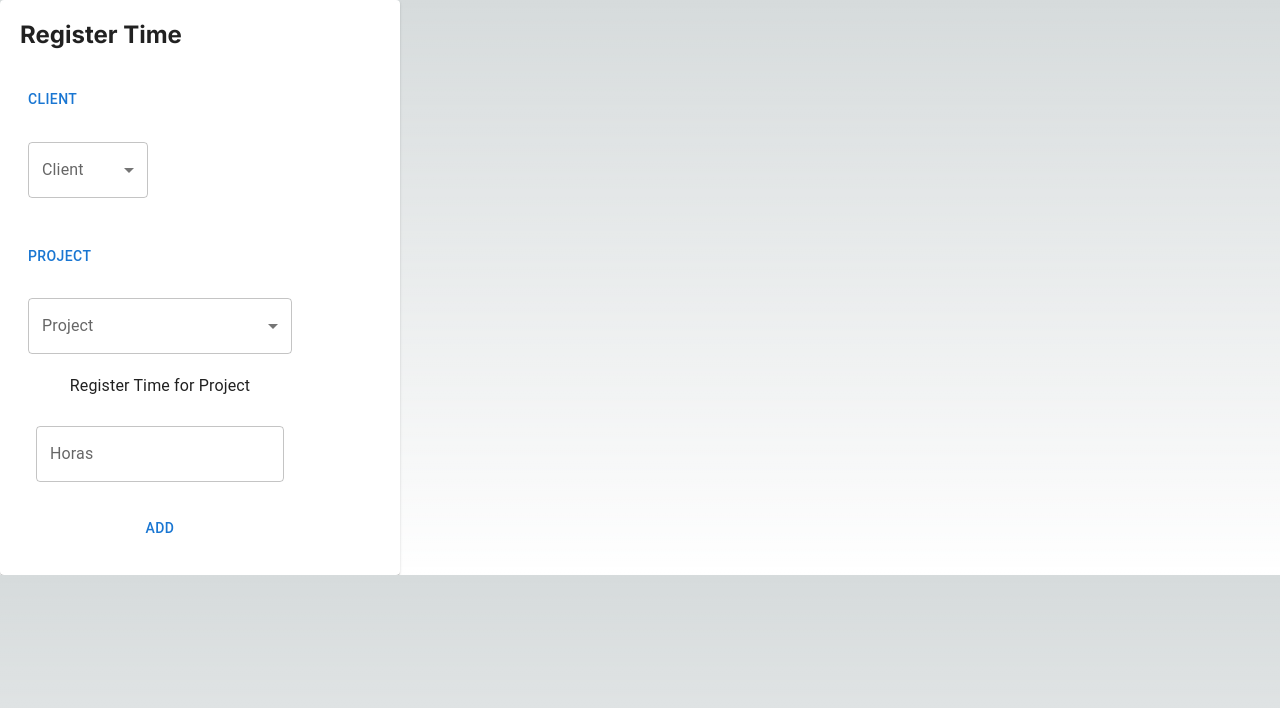
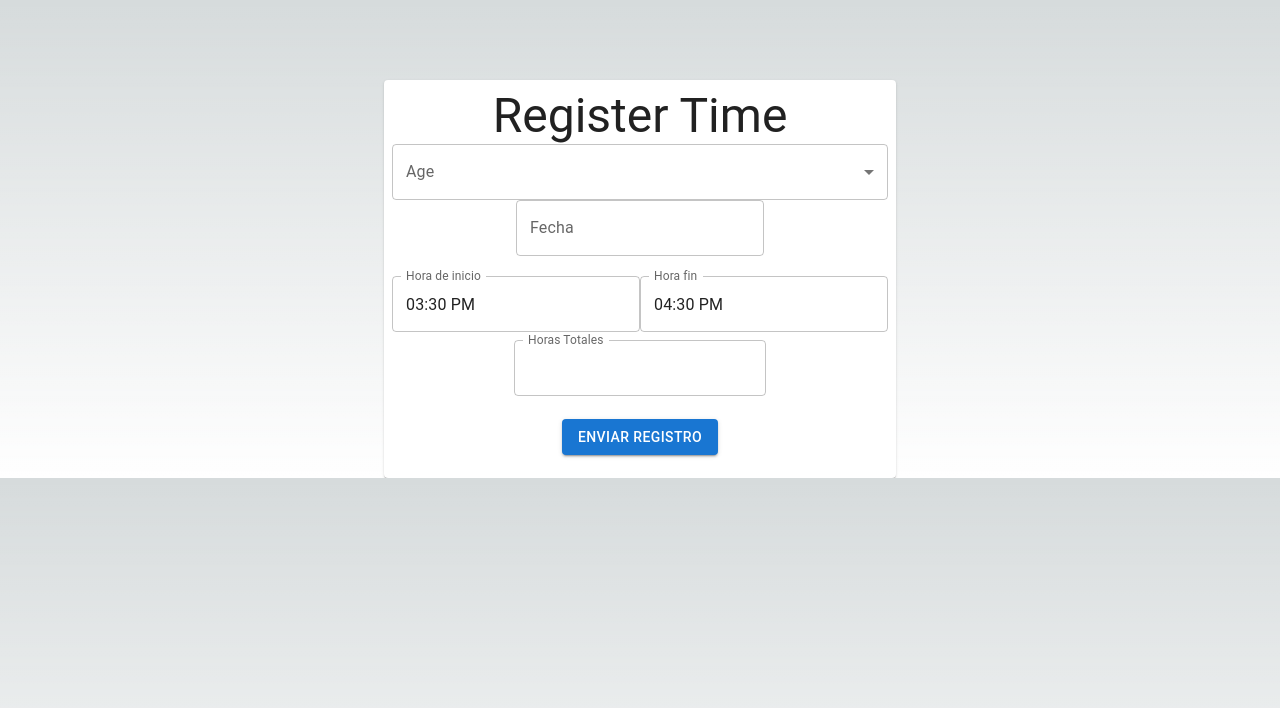
Before and after one commit to CanarioTOMAS/social-time, a Next.js app in the folder frontend/: page /pages/registerTime in a window 1280 px wide. Shown: the top 708 px of the page. Built offline with nearby package versions, Linux system fonts and the light colour scheme.

Commit message:
Formulario Register Time incompleto

```diff
--- a/frontend/src/app/features/register-time/components/form-registerTime.tsx
+++ /dev/null
@@ -1,138 +0,0 @@
-"use client";
-import React, { useState } from "react";
-import {
-  Box,
-  Button,
-  Card,
-  FormControl,
-  Grid,
-  InputLabel,
-  MenuItem,
-  Select,
-  SelectChangeEvent,
-  TextField,
-  Typography,
-} from "@mui/material";
-
-const styles = {
-  cardContainer: {
-    display: "flex",
-    justifyContent: "center",
-    alignItems: "center",
-    height: "100vh",
-  },
-  card: {
-    width: 400,
-    padding: 20,
-  },
-};
-
-export default function FormRegisterTime() {
-  const [Client, setClient] = useState<string | number>("");
-  const [Project, setProject] = useState<string | number>("");
-  const [openClient, setOpenClient] = useState(false);
-  const [openProject, setOpenProject] = useState(false);
-
-  const handleChange = (event: SelectChangeEvent<typeof Client>) => {
-    setClient(event.target.value);
-  };
-  const handleChange2 = (event: SelectChangeEvent<typeof Project>) => {
-    setProject(event.target.value);
-  };
-
-  const handleClose = () => {
-    setOpenClient(false);
-    setOpenProject(false);
-  };
-
-  const handleOpen = () => {
-    setOpenProject(false);
-    setOpenClient(false);
-  };
-
-  return (
-    <>
-      <Box>
-        <Card style={styles.card}>
-          <Grid container spacing={2}>
-            <Grid item xs={12}>
-              <h2>Register Time</h2>
-            </Grid>
-
-            <Grid item xs={12}>
-              <Button sx={{ display: "block", mt: 2 }} onClick={handleOpen}>
-                Client
-              </Button>
-            </Grid>
-            <Grid item xs={12}>
-              <FormControl sx={{ m: 1, minWidth: 120 }}>
-                <InputLabel id="demo-controlled-open-select-label">
-                  Client
-                </InputLabel>
-                <Select
-                  labelId="demo-controlled-open-select-label"
-                  id="demo-controlled-open-select"
-                  open={openClient}
-                  onClose={handleClose}
-                  onOpen={handleOpen}
-                  value={Client}
-                  label="Client"
-                  onChange={handleChange}
-                >
-                  <MenuItem value="">
-                    <em>None</em>
-                  </MenuItem>
-                  <MenuItem value={10}>Ten</MenuItem>
-                </Select>
-              </FormControl>
-            </Grid>
-            <Grid item xs={12}>
-              <Button sx={{ display: "block", mt: 2 }} onClick={handleOpen}>
-                Project
-              </Button>
-            </Grid>
-            <Grid item xs={12}>
-              <FormControl sx={{ m: 1, minWidth: 120 }}>
-                <InputLabel id="demo-controlled-open-select-label">
-                  Project
-                </InputLabel>
-                <Select
-                  labelId="demo-controlled-open-select-label"
-                  id="demo-controlled-open-select"
-                  open={openProject}
-                  onClose={handleClose}
-                  onOpen={handleOpen}
-                  value={Project}
-                  label="Project"
-                  onChange={handleChange2}
-                >
-                  <MenuItem value="">
-                    <em>None</em>
-                  </MenuItem>
-                  <MenuItem value={10}>Ten</MenuItem>
-                </Select>
-                <br />
-                <Grid container justifyContent="center">
-                  <Typography>Register Time for Project</Typography>
-                </Grid>
-                <br />
-                <Grid container justifyContent="center">
-                  <TextField
-                    sx={{ m: 1, minWidth: 120 }}
-                    id="outlined-basic"
-                    label="Horas"
-                    variant="outlined"
-                  />
-                </Grid>
-                <br />
-                <Grid container justifyContent="center">
-                  <Button sx={{ width: 100 }}>Add</Button>
-                </Grid>
-              </FormControl>
-            </Grid>
-          </Grid>
-        </Card>
-      </Box>
-    </>
-  );
-}
--- a/frontend/src/app/pages/registerTime/page.tsx
+++ b/frontend/src/app/pages/registerTime/page.tsx
@@ -1,8 +1,10 @@
-import FormRegesterTime from "@/app/features/register-time/components/form-registerTime";
+"use client"
+import FormRegisterTime from "@/features/register-time/components/form-registerTime/form-registerTime";
+
 
 export default function RegisterTime() {
     return (
-    <div><FormRegesterTime/></div>
+    <div><FormRegisterTime/></div>
   )
 
 }
--- /dev/null
+++ b/frontend/src/features/register-time/components/form-registerTime/form-registerTime.tsx
@@ -0,0 +1,125 @@
+import { Box, Card, Typography, TextField, Button, Grid, FormControl, InputLabel, MenuItem, Select, SelectChangeEvent } from "@mui/material";
+import { AdapterDayjs } from "@mui/x-date-pickers/AdapterDayjs";
+import { IRegisterTime } from "../../model/registerTime";
+import { useForm } from "react-hook-form";
+import {
+  DatePicker,
+  LocalizationProvider,
+  TimePicker,
+} from "@mui/x-date-pickers";
+import dayjs, { Dayjs } from "dayjs";
+import React from "react";
+
+export default function FormRegisterTime() {
+  const [age, setAge] = React.useState('');
+
+  const handleChange = (event: SelectChangeEvent) => {
+    setAge(event.target.value as string);
+  };
+  const [value, setValue] = React.useState<Dayjs | null>(
+    dayjs("2022-04-17T15:30")
+  );
+
+  const [endTimeValue, setEndTimeValue] = React.useState<Dayjs | null>(
+    dayjs("2022-04-17T16:30")
+  );
+
+  const {
+    register,
+    handleSubmit,
+    formState: { errors },
+  } = useForm<IRegisterTime>();
+
+  const onSubmit = handleSubmit((values) => {
+    const formData = {
+      activity: values.activity,
+      startTime: value?.format(),
+      endTime: endTimeValue?.format(),
+      totalHours: values.totalHours,
+    };
+
+    console.log(formData); // Aquí puedes ver los valores antes de enviarlos
+  });
+
+  return (
+    <div>
+      <Box
+        component="form"
+        sx={{
+          display: "flex",
+          justifyContent: "center",
+          alignItems: "center",
+          minHeight: "10vh",
+          marginTop: 10,
+        }}
+        onSubmit={onSubmit}
+      >
+        <Card sx={{ p: 1, minWidth: "20em", textAlign: "center" }}>
+          <Typography variant="h3" sx={{ textAlign: "center" }}>
+            Register Time
+          </Typography>
+          <Box>
+            <FormControl fullWidth>
+              <InputLabel id="demo-simple-select-label">Age</InputLabel>
+              <Select
+                labelId="demo-simple-select-label"
+                id="demo-simple-select"
+                value={age}
+                label="Age"
+                onChange={handleChange}
+              >
+                <MenuItem value={10}>Ten</MenuItem>
+                <MenuItem value={20}>Twenty</MenuItem>
+                <MenuItem value={30}>Thirty</MenuItem>
+              </Select>
+            </FormControl>
+          </Box>
+          <Box>
+            <LocalizationProvider dateAdapter={AdapterDayjs}>
+              <DatePicker label="Fecha" />
+            </LocalizationProvider>
+          </Box>
+          <br />
+          <Box>
+            <LocalizationProvider dateAdapter={AdapterDayjs}>
+              <TimePicker
+                label="Hora de inicio"
+                defaultValue={dayjs("2022-04-17T15:30")}
+              />
+              <TimePicker
+                label="Hora fin"
+                value={endTimeValue}
+                onChange={(newValue) => setEndTimeValue(newValue)}
+              />
+            </LocalizationProvider>
+          </Box>
+          <Box>
+            <TextField
+              InputProps={{}}
+              InputLabelProps={{
+                shrink: true,
+              }}
+              label="Horas Totales"
+              sx={{ m: 1, width: "25ch" }}
+              type="text"
+              {...register("totalHours", {
+                required: true,
+              })}
+            />
+          </Box>
+
+          <Grid
+            container
+            justifyContent="center"
+            alignItems="center"
+            sx={{ p: "3%" }}
+          >
+            <Button type="submit" variant="contained">
+              Enviar Registro
+            </Button>
+          </Grid>
+        </Card>
+      </Box>
+    </div>
+  );
+}
--- /dev/null
+++ b/frontend/src/features/register-time/model/registerTime.tsx
@@ -0,0 +1,12 @@
+export interface IRegisterTime {
+    id: string;
+    idUser:string;
+    idActivity:string;
+    proyect:string;
+    client:string
+    activity:string;
+    date:string;
+    startTime: string;
+    endTime: string;
+    totalHours:string;
+}
```
Also changed, not shown: frontend/package.json (+7 -1 lines), 1 other file (tests, documents, lock files or other folders).
